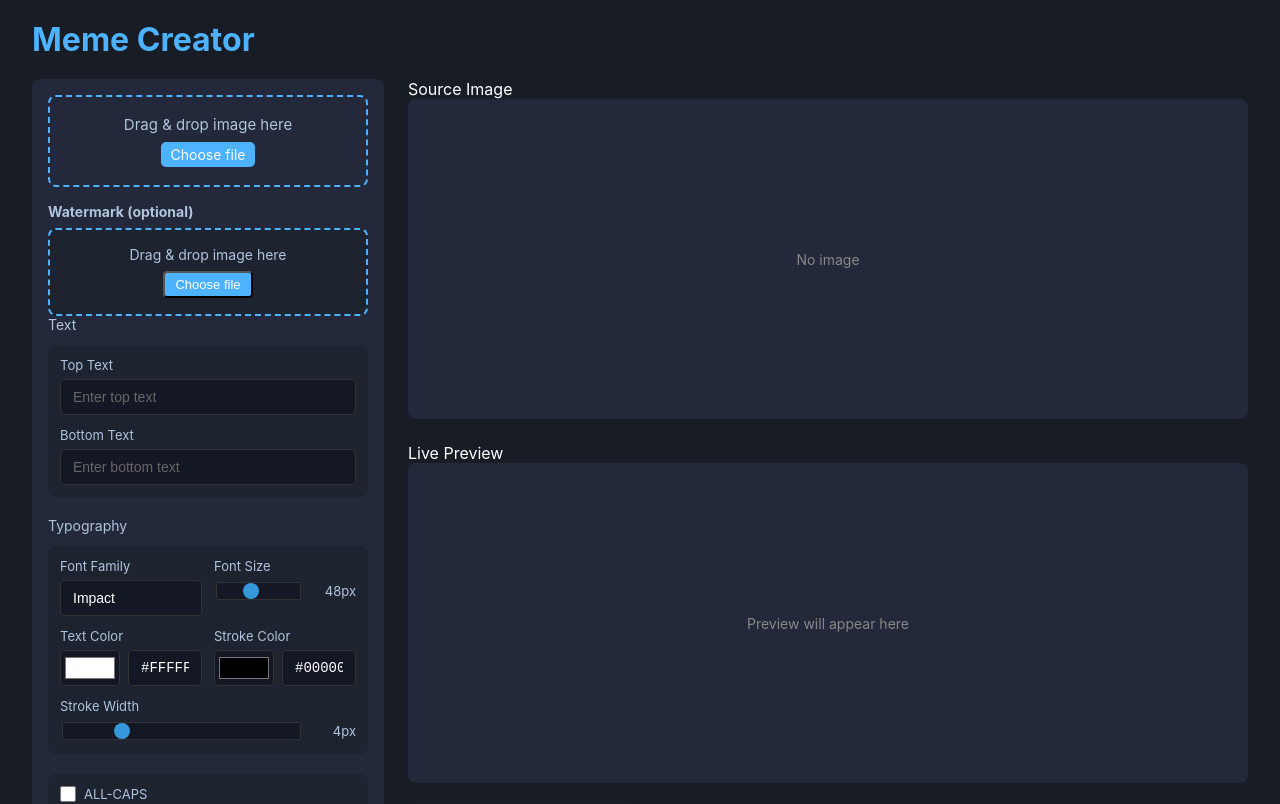
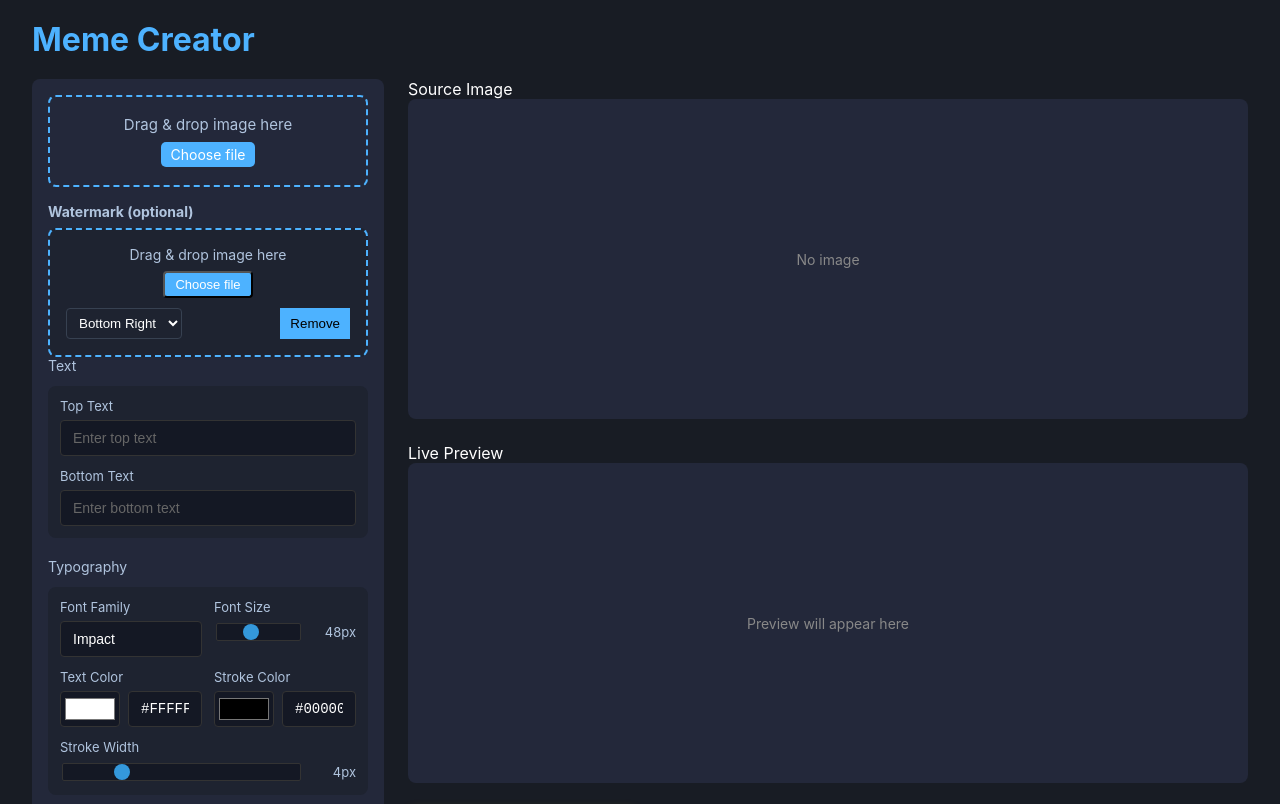
Before and after one commit to FarisOmerbasic/MemeCreator, a React (Vite) app in the folder frontend/vite-project/: page / in a window 1280 px wide. Shown: the top 804 px of the page. Built offline with nearby package versions, Linux system fonts and the light colour scheme; no server answers.

Commit message:
Added positions for watermarks and button to remove them

```diff
--- a/frontend/vite-project/src/components/GenerateButton/GenerateButton.css
+++ b/frontend/vite-project/src/components/GenerateButton/GenerateButton.css
@@ -15,7 +15,7 @@
     transition: background 0.2s;
 }
 .btn-generate:disabled{
-    background: #444;
+    background: #1a8cff;
     cursor: not-allowed;
 }
 .btn-generate:hover:not(:disabled){
--- a/frontend/vite-project/src/components/Preview/Preview.jsx
+++ b/frontend/vite-project/src/components/Preview/Preview.jsx
@@ -1,12 +1,13 @@
 import React from "react"
 import '../Shared/SharedSourcePreview.css'
-export default function MemePreview({url, loading, watermarkFile, width, height}){
+
+export default function MemePreview({url, loading, config, width, height}){
     return (
         <div className="image-fit-container">
             {loading ? (
                 <div className="no-preview">Loading preview...</div>):url ? (
                    <div className="preview-wrapper"> <img src={url} alt="preview" className="image-fit" width={width || undefined} height={height || undefined}/>
-                    {watermarkFile && (<span className="watermark-indicator">Watermark applied</span>)}</div>):(
+                    {config?.watermarkImage && (<span className="watermark-indicator">Watermark applied</span>)}</div>):(
                         <div className="no-preview">Preview will appear here</div>
             )}
          </div>
--- a/frontend/vite-project/src/components/Watermark/WatermarkUpload.css
+++ b/frontend/vite-project/src/components/Watermark/WatermarkUpload.css
@@ -27,3 +27,24 @@
   border-radius: 4px;
   font-size: 13px;
 }
+.controls{
+  margin-top: 10px;
+  display: flex;
+  gap: 8px;
+  alignItems: center;
+}
+.controls-pos {
+  padding: 6px 8px;
+  border-radius: 4px;
+  background: #1e2330;
+  color: #fff;
+  border: 1px solid #374151;
+}
+.delete{
+  margin-left: auto;
+  padding: 6px 10px;
+  background: #4db2ff;
+  color: #000;
+  border-radius: 6;
+  border: none;
+}
--- a/frontend/vite-project/src/components/Watermark/WatermarkUpload.jsx
+++ b/frontend/vite-project/src/components/Watermark/WatermarkUpload.jsx
@@ -4,34 +4,58 @@ import './WatermarkUpload.css';
 export default function WatermarkUpload({config, setConfig}) {
   const inputRef = useRef();
 
+   function handleChooseFile() {
+    inputRef.current?.click();
+  }
+
   const handleFile = (event) => {
     const file = event.target.files?.[0];
-    if(!file) {
-      setConfig({...config, watermarkImage: null});
-      return;
-    }
+    if(!file) return;
     const reader = new FileReader();
     reader.onload = () => setConfig({...config, watermarkImage: reader.result});
     reader.readAsDataURL(file);
   }
   const handleDrop = (event) => {
     event.preventDefault();
-    handleFile({target: {files: event.dataTransfer.files}})
+    const file = event.dataTransfer?.files?.[0];
+    if (!file) return;
+    const reader = new FileReader();
+    reader.onload = () => setConfig({...config, watermarkImage: reader.result})
+    reader.readAsDataURL(file);
   };
+  function handlePositionChange(event) {
+    setConfig({...config, watermarkPosition: event.target.value});
+  }
+  function clearWatermark() {
+    const copy = {...config};
+    delete copy.watermarkImage;
+    delete copy.watermarkPosition;
+    setConfig(copy);
+  }
 
   return (
-    <div className="watermark-upload">
+    <div className="watermark-upload" onDrop={handleDrop} onDragOver={(event) =>
+     event.preventDefault()}>
       <h3 className="watermark-title">Watermark (optional)</h3>
-      <div
-        className="watermark-zone" onClick={() => inputRef.current?.click()}
-        onDrop={handleDrop}
-        onDragOver={e => e.preventDefault()}>
-        <input
+       <input
           ref={inputRef} type="file" accept="image/png, image/jpeg"
           style={{display:'none'}} onChange={handleFile}/>
+      <div
+        className="watermark-zone" onDrop={handleDrop}
+        onDragOver={(e) => e.preventDefault()}>
         <div className="watermark-text">
           Drag & drop image here<br/>
-          <button className="watermark-btn">Choose file</button>
+          <button type="button" onClick={handleChooseFile} className="watermark-btn">Choose file</button>
+        </div>
+        <div className="controls">
+          <select value={config?.watermarkPosition || 'bottom-right'} onChange={handlePositionChange}
+           className="controls-pos">
+            <option value={"bottom-right"}>Bottom Right</option>
+            <option value={"bottom-left"}>Bottom Left</option>
+            <option value={"top-right"}>Top Right</option>
+            <option value={"top-left"}>Top Left</option>
+          </select>
+          <button className="delete" onClick={clearWatermark}>Remove</button>
         </div>
       </div>
     </div>
```
